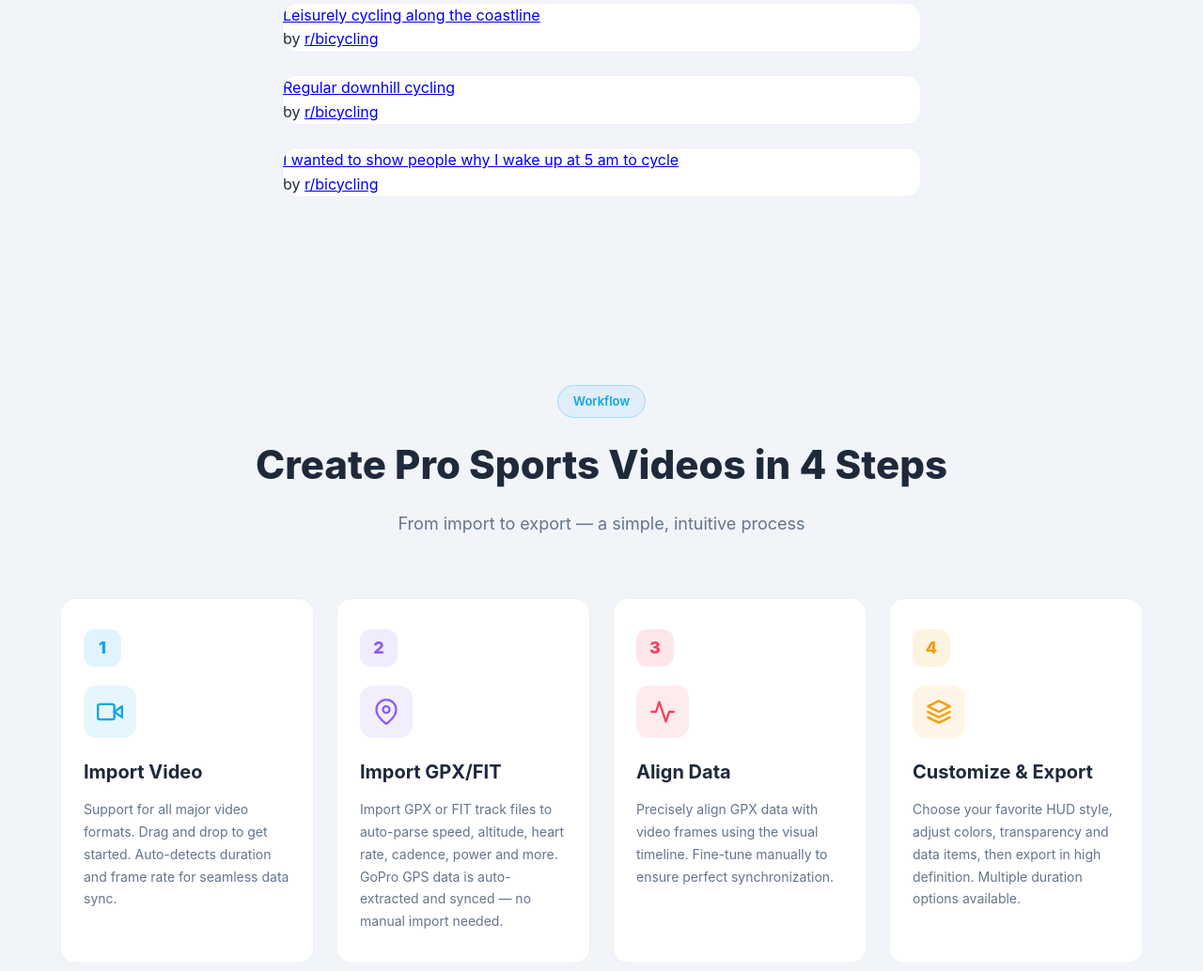
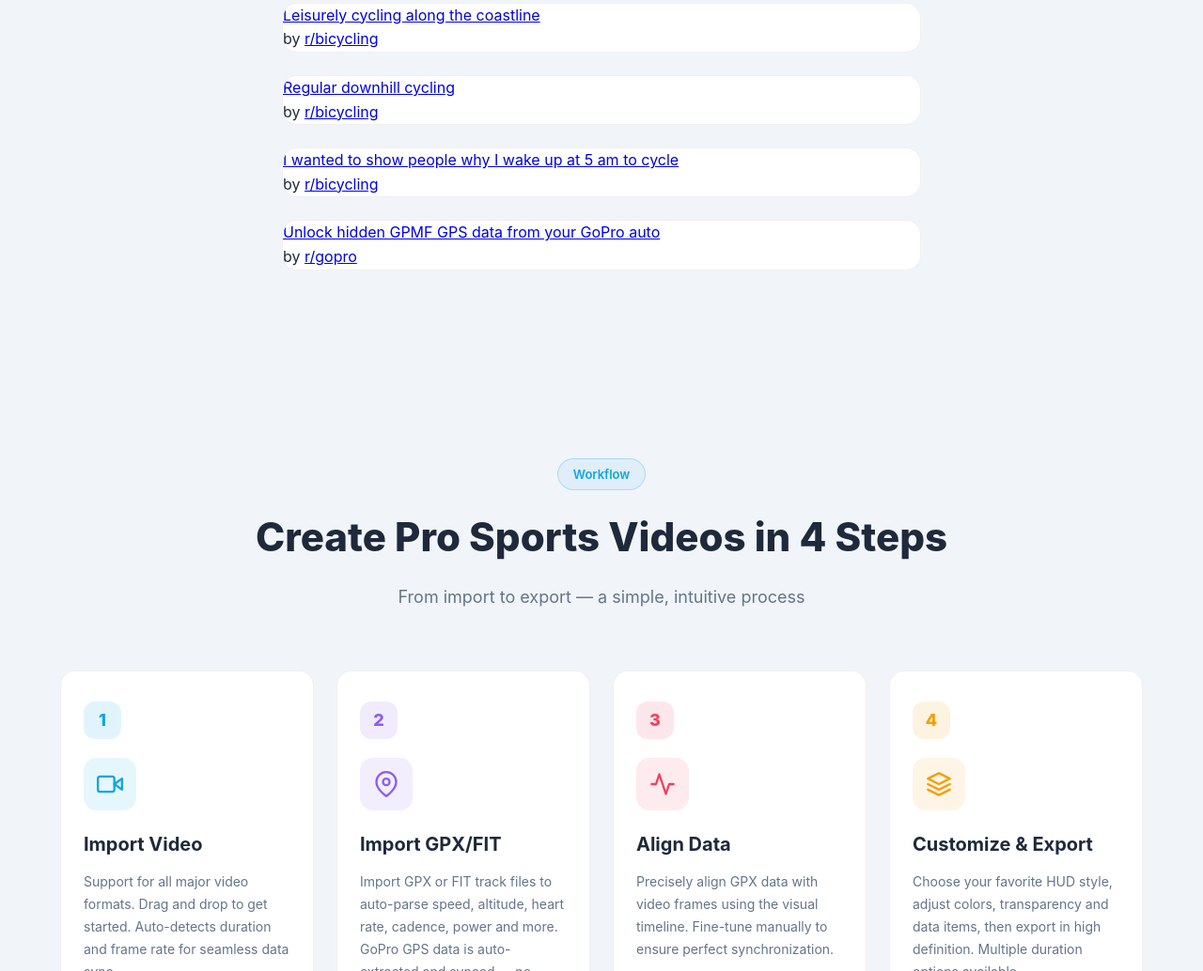
Before and after one commit to jjguoxh/gpxVideoEditorHome, a plain HTML site: page index.html in a window 1280 px wide. Shown: the part 1124-2158 px from the top of the page at 94% size. Drawn offline with Linux system fonts and the light colour scheme; a script that the page names is missing.

Commit message:
add gopro gpmf auto align-gpx

```diff
--- a/index.html
+++ b/index.html
@@ -339,6 +339,11 @@
             <div class="video-card">
                 <blockquote class="reddit-embed-bq" data-embed-height="486" style="border-radius:16px;overflow:hidden">
                     <a href="https://www.reddit.com/r/bicycling/comments/1u852bb/i_wanted_to_show_people_why_i_wake_up_at_5_am_to/">I wanted to show people why I wake up at 5 am to cycle</a><br>by <a href="https://www.reddit.com/r/bicycling/">r/bicycling</a>
+                </blockquote>
+            </div>
+            <div class="video-card">
+                <blockquote class="reddit-embed-bq" data-embed-height="486" style="border-radius:16px;overflow:hidden">
+                    <a href="https://www.reddit.com/r/gopro/comments/1uqr6bb/unlock_hidden_gpmf_gps_data_from_your_gopro_auto/">Unlock hidden GPMF GPS data from your GoPro auto</a><br>by <a href="https://www.reddit.com/r/gopro/">r/gopro</a>
                 </blockquote>
             </div>
         </div>
```
